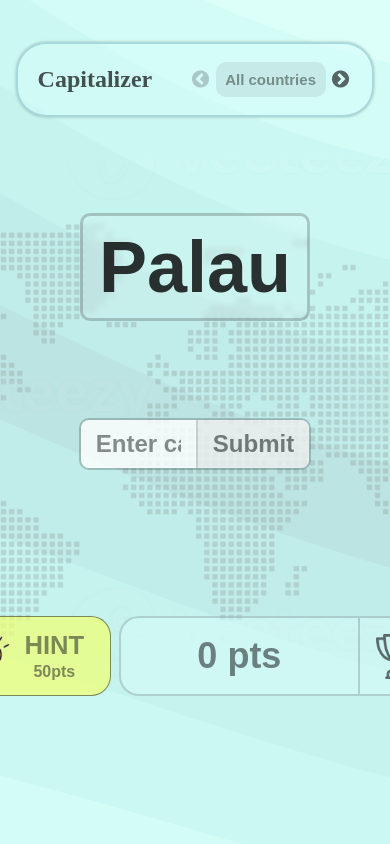
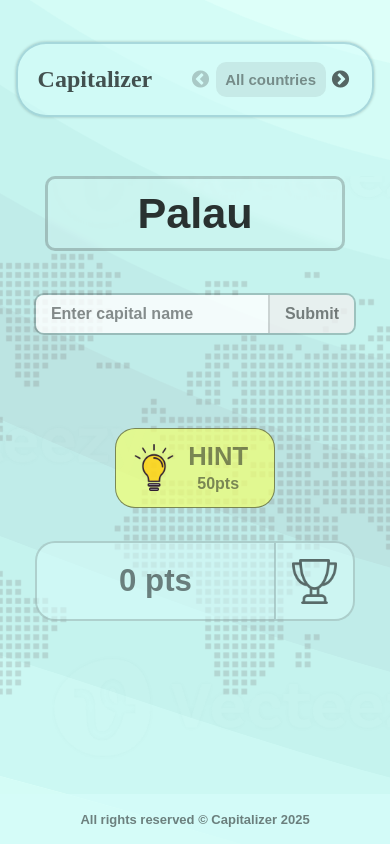
Before and after one commit to alecs007/Capitalizer, a React (Vite) app: page / in a window 390 px wide. Built offline with nearby package versions, Linux system fonts and the light colour scheme; a web font is replaced by a local one.

Commit message:
Modified

```diff
--- /dev/null
+++ b/src/components/Footer/Footer.css
@@ -0,0 +1,16 @@
+footer {
+  position: absolute;
+  bottom: 0;
+  width: 100%;
+  display: flex;
+  justify-content: center;
+  align-items: center;
+  height: 50px;
+  font-family: sans-serif;
+  font-size: 13px;
+  font-weight: 600;
+  color: #0000007e;
+  backdrop-filter: blur(0px) saturate(100%);
+  -webkit-backdrop-filter: blur(0px) saturate(100%);
+  background-color: rgba(214, 252, 250, 0.7);
+}
--- /dev/null
+++ b/src/components/Footer/Footer.jsx
@@ -0,0 +1,11 @@
+import "./Footer.css";
+
+const Footer = () => {
+  return (
+    <footer>
+      <p>All rights reserved &copy; Capitalizer 2025</p>
+    </footer>
+  );
+};
+
+export default Footer;
--- a/src/components/Header/Header.css
+++ b/src/components/Header/Header.css
@@ -86,6 +86,7 @@
   .header {
     width: 92vw;
     min-width: 100px;
+    margin-bottom: 7vh;
   }
   .header_p1 h1 {
     margin-right: 50px;
--- a/src/layout/MainLayout.jsx
+++ b/src/layout/MainLayout.jsx
@@ -2,6 +2,7 @@ import "./MainLayout.css";
 import { Outlet, useLocation } from "react-router-dom";
 import { useState, useEffect } from "react";
 import Header from "../components/Header/Header";
+import Footer from "../components/Footer/Footer";
 import Loader from "../components/Loader/Loader";
 
 const MainLayout = () => {
@@ -20,6 +21,7 @@ const MainLayout = () => {
     <div className="main_layout">
       <Header />
       {loading ? <Loader /> : <Outlet />}
+      <Footer />
     </div>
   );
 };
--- a/src/pages/main_page/MainPage.css
+++ b/src/pages/main_page/MainPage.css
@@ -200,3 +200,43 @@
     height: 45px;
   }
 }
+
+@media screen and (max-width: 940px) {
+  .main_page {
+    width: 20vw;
+    height: 100%;
+    min-width: none;
+  }
+  .form {
+    justify-content: flex-start;
+  }
+  .country_name {
+    font-size: 1.8em;
+    text-wrap: wrap;
+    text-align: center;
+    max-width: 90vw;
+    min-width: 300px;
+  }
+  .main_input {
+    width: 60vw;
+    font-size: 1em;
+  }
+  .main_button {
+    font-size: 1em;
+  }
+  .status {
+    font-size: 0.85em;
+  }
+  .score_status {
+    font-size: 0.85em;
+    margin-bottom: 105px;
+  }
+  .utilities {
+    flex-direction: column;
+    gap: 4vh;
+  }
+  .score {
+    font-size: 1.3em;
+    height: 5vh;
+  }
+}
```
